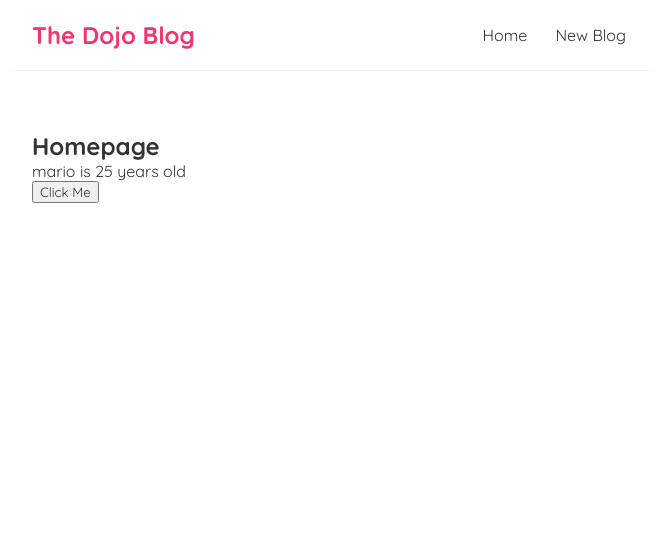
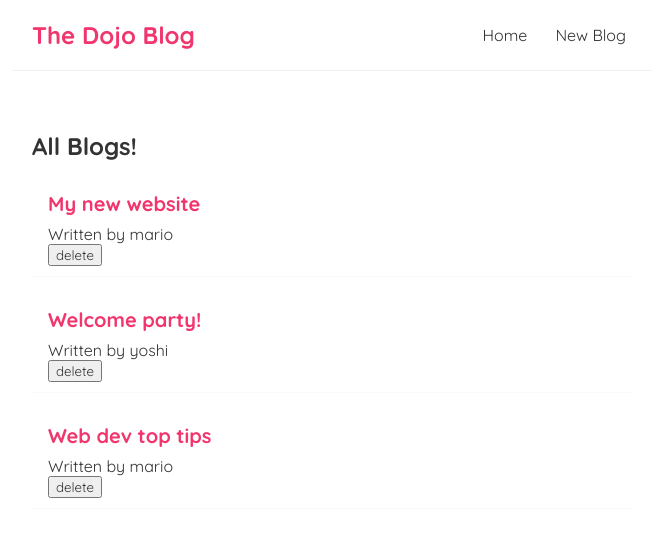
Before and after one commit to VinceNguyen35/dojo-blog, a React (Create React App) app: page / in a window 1280 px wide. Shown: the top 536 px of the page, without its empty margins (308-964 px from the left). Built offline with nearby package versions, Linux system fonts and the light colour scheme.

Commit message:
Add reusable props

```diff
--- /dev/null
+++ b/src/BlogList.js
@@ -0,0 +1,16 @@
+const BlogList = ({blogs, title, handleDelete}) => {
+    return (
+        <div className="blog-list">
+            <h2>{ title }</h2>
+            {blogs.map((blog) => (
+                <div className="blog-preview" key={blog.id}>
+                    <h2>{ blog.title }</h2>
+                    <p>Written by { blog.author }</p>
+                    <button onClick={() => handleDelete(blog.id)}>delete</button>
+                </div>
+            ))}
+        </div>
+    );
+}
+
+export default BlogList;
--- a/src/Home.js
+++ b/src/Home.js
@@ -1,19 +1,21 @@
 import { useState } from "react";
+import BlogList from "./BlogList";
 
 const Home = () => {
-    const [name, setName] = useState("mario");
-    const [age, setAge] = useState(25);
+    const [blogs, setBlogs] = useState([
+        { title: 'My new website', body: 'lorem ipsum...', author: 'mario', id: 1 },
+        { title: 'Welcome party!', body: 'lorem ipsum...', author: 'yoshi', id: 2 },
+        { title: 'Web dev top tips', body: 'lorem ipsum...', author: 'mario', id: 3 }
+    ]);
 
-    const handleClick = () => {
-        setName("luigi");
-        setAge(30);
+    const handleDelete = (id) => {
+        const newBlogs = blogs.filter(blog => blog.id !== id);
+        setBlogs(newBlogs);
     }
 
-    return (
+    return(
         <div className="home">
-            <h2>Homepage</h2>
-            <p>{ name } is { age } years old</p>
-            <button onClick={handleClick}>Click Me</button>
+            <BlogList blogs={blogs} title="All Blogs!" handleDelete={handleDelete}/>
         </div>
     );
 }
--- a/src/index.css
+++ b/src/index.css
@@ -33,3 +33,18 @@
   margin: 40px auto;
   padding: 20px;
 }
+
+/* blog previews / list */
+.blog-preview {
+  padding: 10px 16px;
+  margin: 20px 0;
+  border-bottom: 1px solid #fafafa;
+}
+.blog-preview:hover {
+  box-shadow: 1px 3px 5px rgba(0,0,0,0.1);
+}
+.blog-preview h2 {
+  font-size: 20px;
+  color: #f1356d;
+  margin-bottom: 8px;
+}
```
